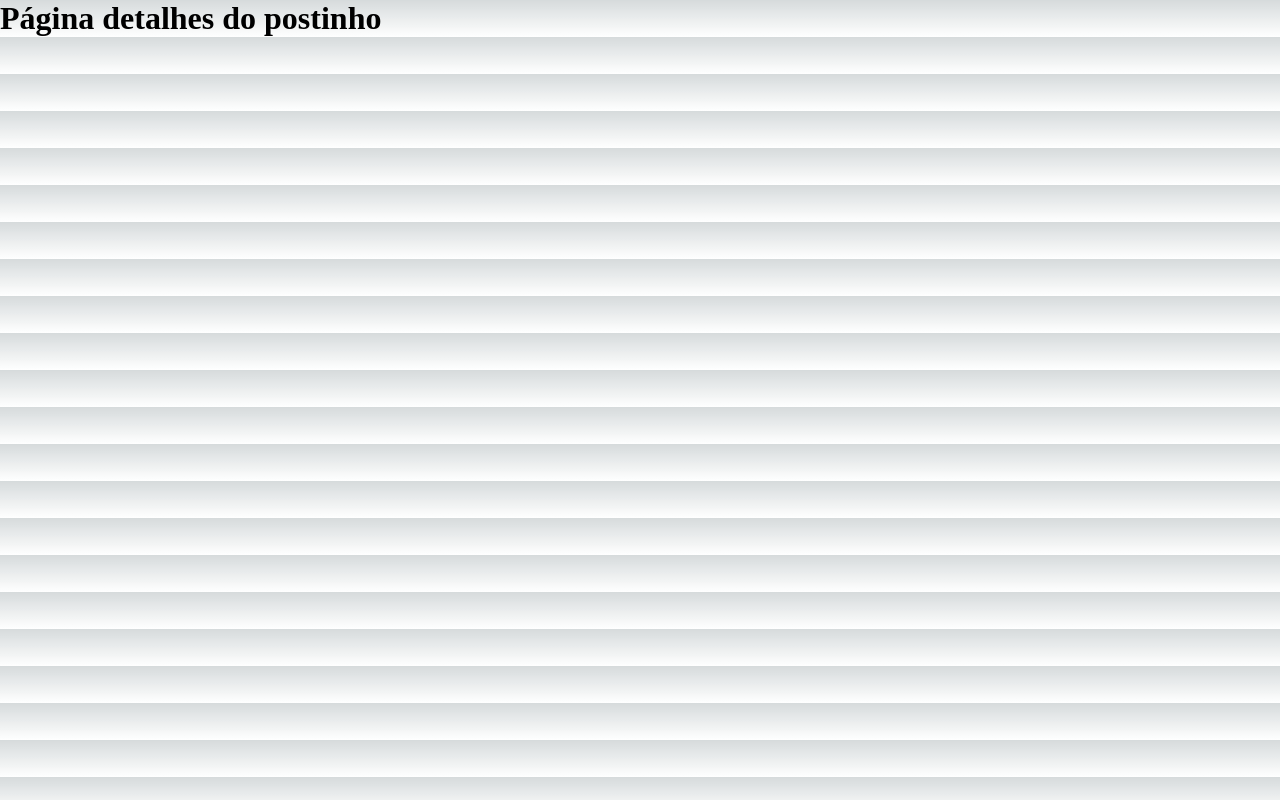
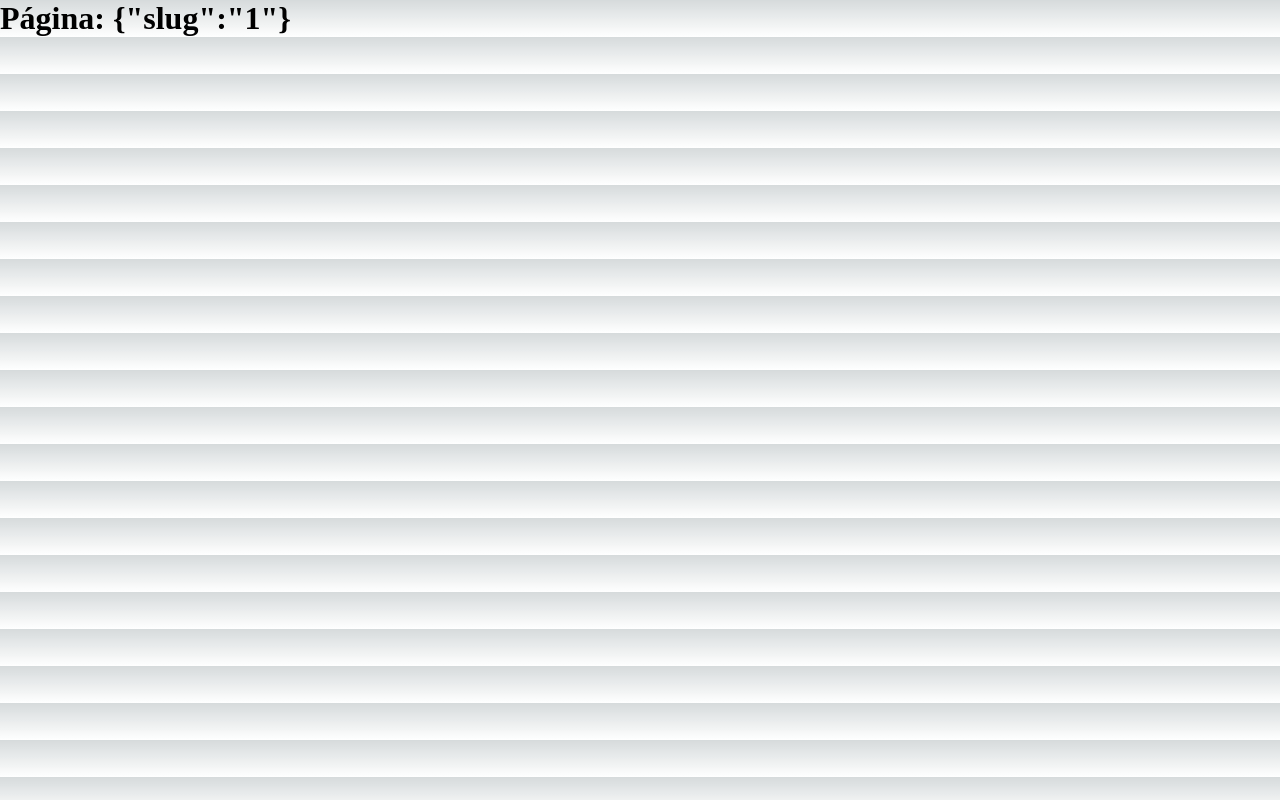
Before and after one commit to dieegobs/nextjs-primeiro, a Next.js app: page /blogzinho/1 in a window 1280 px wide. Built offline with nearby package versions, Linux system fonts and the light colour scheme.

Commit message:
Trazendo dinamicamente com query do useRouter

```diff
--- a/src/pages/blogzinho/[slug].js
+++ b/src/pages/blogzinho/[slug].js
@@ -1,3 +1,6 @@
+import { useRouter } from "next/router";
+
 export default function DetailsPost() {
-    return <h1>Página detalhes do postinho</h1>;
+    const { query } = useRouter()
+    return <h1>Página: {JSON.stringify(query)}</h1>;
 }
```
